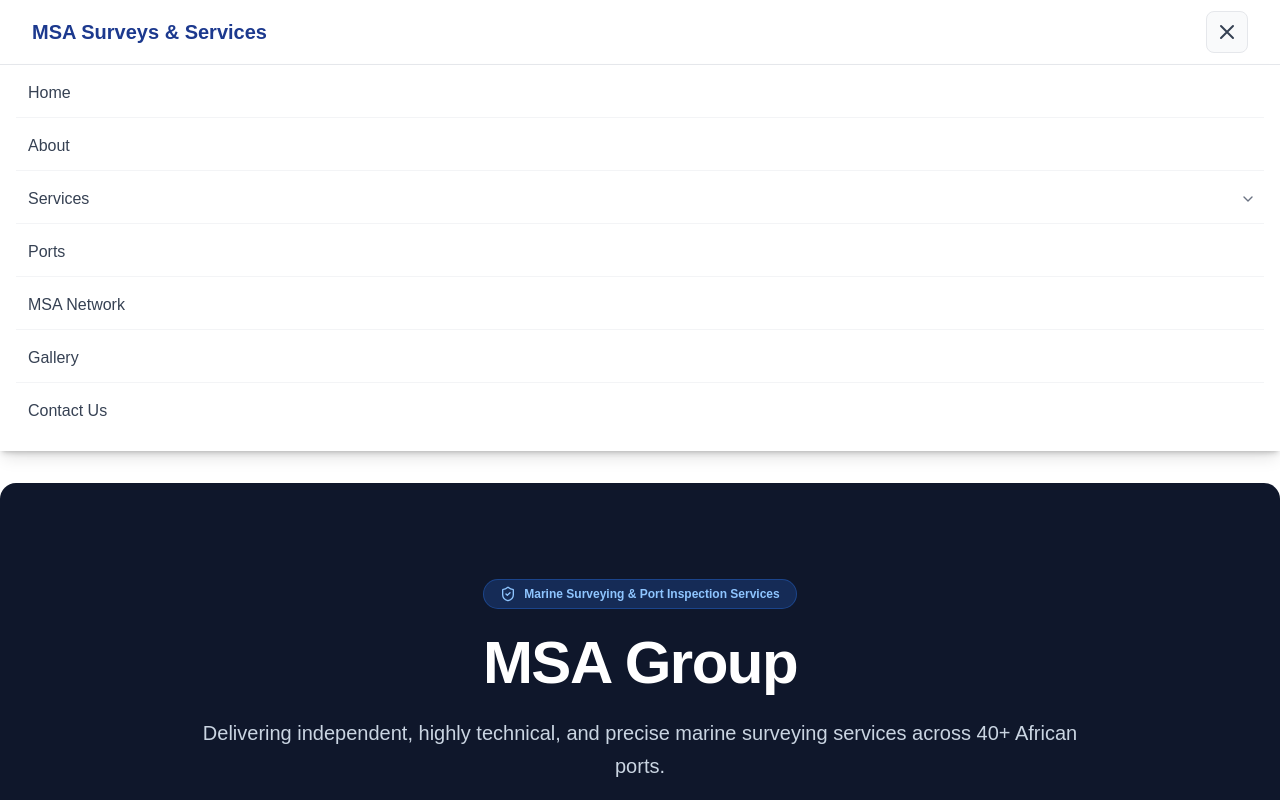
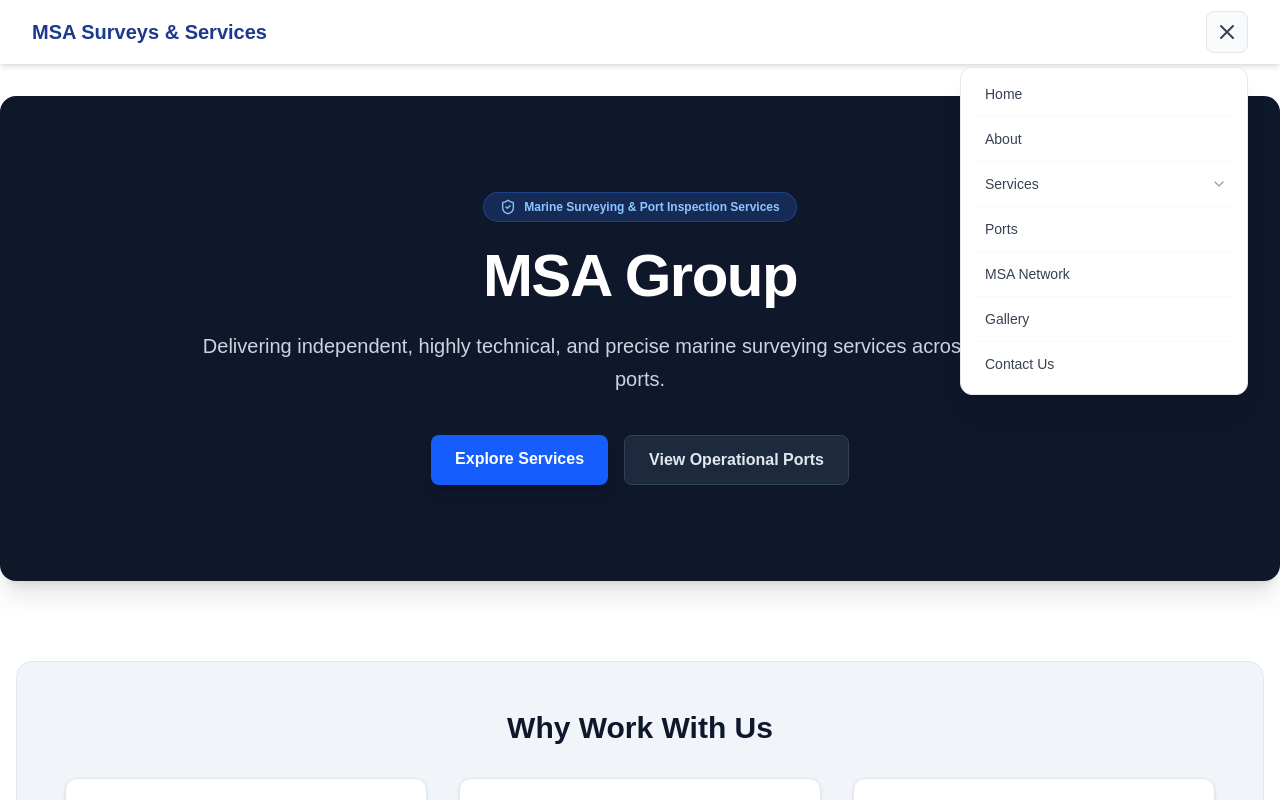
Before and after one commit to MSAsurveys-services/msa-website, a Next.js app: page / in a window 1280 px wide. Both pictures are taken after a click on the button "Toggle Menu". Shown: the top 800 px of the page. Built offline with nearby package versions, Linux system fonts and the light colour scheme.

Commit message:
Align menu as a compact right-side vertical dropdown

```diff
--- a/app/layout.tsx
+++ b/app/layout.tsx
@@ -47,7 +47,7 @@
   return (
     <nav className="bg-white shadow-md sticky top-0 z-50">
       <div className="max-w-7xl mx-auto px-4 sm:px-6 lg:px-8">
-        <div className="flex justify-between h-16 items-center">
+        <div className="flex justify-between h-16 items-center relative">
           {/* Logo / Brand on the Left */}
           <div className="flex-shrink-0 flex items-center">
             <Link href="/">
@@ -55,8 +55,8 @@
             </Link>
           </div>
 
-          {/* Hamburger Button pushed completely to the Right */}
-          <div className="flex items-center">
+          {/* Hamburger Button on the Right */}
+          <div className="flex items-center relative">
             <button
               onClick={() => setIsOpen(!isOpen)}
               type="button"
@@ -71,27 +71,24 @@
                 )}
               </svg>
             </button>
-          </div>
-        </div>
-      </div>
 
-      {/* Vertical Dropdown Menu Drawer */}
+            {/* Compact Right-Aligned Vertical Dropdown Menu */}
             {isOpen && (
-        <div className="bg-white border-t border-gray-200 px-4 pt-2 pb-4 space-y-2 shadow-lg">
+              <div className="absolute right-0 top-14 w-72 bg-white border border-gray-200 rounded-xl shadow-xl py-2 px-3 z-50 space-y-1">
                 {navLinks.map((link) => (
-            <div key={link.name} className="border-b border-gray-100 last:border-none pb-1">
+                  <div key={link.name} className="border-b border-gray-50 last:border-none pb-1">
                     <div className="flex items-center justify-between">
                       <Link
                         href={link.href}
                         onClick={() => { if (!link.hasSubmenu) setIsOpen(false); }}
-                  className="flex-1 block px-3 py-2 rounded-md text-base font-medium text-gray-700 hover:text-blue-600 hover:bg-gray-50"
+                        className="flex-1 block px-3 py-2 rounded-md text-sm font-medium text-gray-700 hover:text-blue-600 hover:bg-gray-50"
                       >
                         {link.name}
                       </Link>
                       {link.hasSubmenu && (
                         <button
                           onClick={() => setServicesOpen(!servicesOpen)}
-                    className="p-2 text-gray-500 hover:text-blue-600 focus:outline-none"
+                          className="p-2 text-gray-400 hover:text-blue-600 focus:outline-none"
                           aria-label="Toggle Submenu"
                         >
                           <ChevronDown className={`w-4 h-4 transition-transform ${servicesOpen ? 'rotate-180' : ''}`} />
@@ -101,13 +98,13 @@
 
                     {/* Sub-menu items dropping down vertically under Services */}
                     {link.hasSubmenu && servicesOpen && (
-                <div className="pl-4 pr-2 py-1 space-y-1 my-1 border-l-2 border-blue-200 ml-3">
+                      <div className="pl-3 pr-1 py-1 space-y-1 my-1 border-l-2 border-blue-200 ml-2">
                         {serviceCategories.map((sub) => (
                           <Link
                             key={sub.name}
                             href={sub.href}
                             onClick={() => setIsOpen(false)}
-                      className="block px-3 py-2 rounded text-xs font-medium text-gray-600 hover:text-blue-600 hover:bg-blue-50 transition-colors"
+                            className="block px-2.5 py-1.5 rounded text-xs font-medium text-gray-600 hover:text-blue-600 hover:bg-blue-50 transition-colors"
                           >
                             {sub.name}
                           </Link>
@@ -118,6 +115,9 @@
                 ))}
               </div>
             )}
+          </div>
+        </div>
+      </div>
     </nav>
   );
 }
```
Lines whose indentation alone changed are shown as unchanged.
